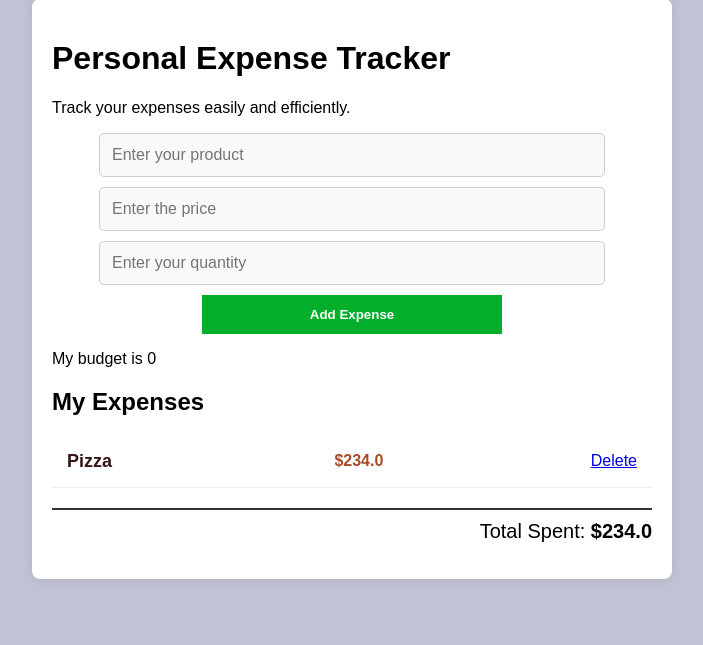
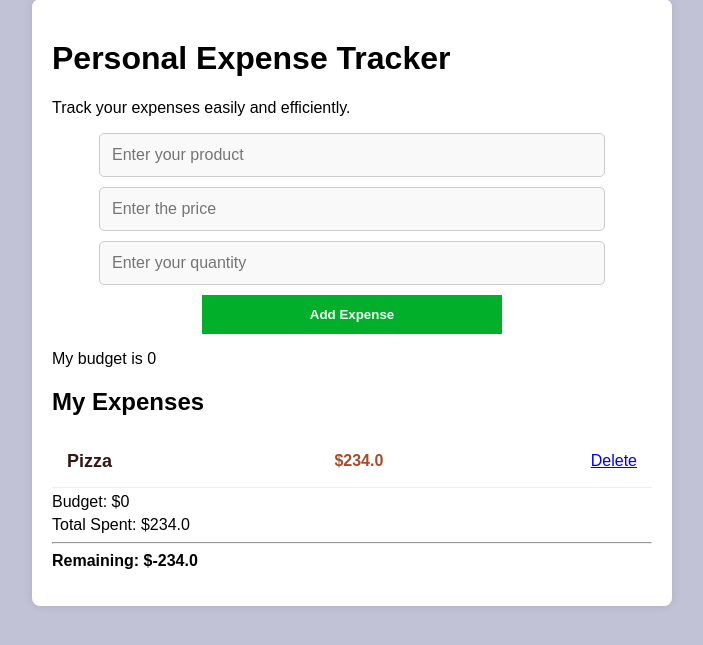
Before and after one commit to juzugu/Personal-expense-traker, a Flask app: page / in a window 1280 px wide. Shown: the part 51-696 px from the top of the page, without its empty margins (288-991 px from the left). Run offline with Flask 3, Linux system fonts and the light colour scheme.

Commit message:
Update total box UI and add budget info to index
show budget, total spent, and remaining amount. Updated CSS to style the new total box and its paragraph.

```diff
--- a/static/style.css
+++ b/static/style.css
@@ -89,3 +89,6 @@ li:last-child {
     border-top: 2px solid #333;
     font-size: 20px;
 }
+.total-box p {
+    margin: 5px 0;
+}
--- a/templates/index.html
+++ b/templates/index.html
@@ -22,8 +22,10 @@
                 {% for expense in expenses %}
                     <li> <span class="product-n">{{ expense.product }}</span>  <span class="price">${{ expense.price }}</span><a href="{{ url_for('delete_expense', index=loop.index0) }}">Delete</a></li>
                         {% endfor %}
-                        <div class="total-price-box">
-                            Total Spent: <b>${{ total }}</b>
+                        <di class="total-box">
+                            <p>Budget: ${{ budget }}</p>
+                            <p>Total Spent: ${{ total }}</p>
+                            <hr> <p><b>Remaining: ${{ remaining }}</b></p>
                         </div>
         </ul>
     </div>
```
